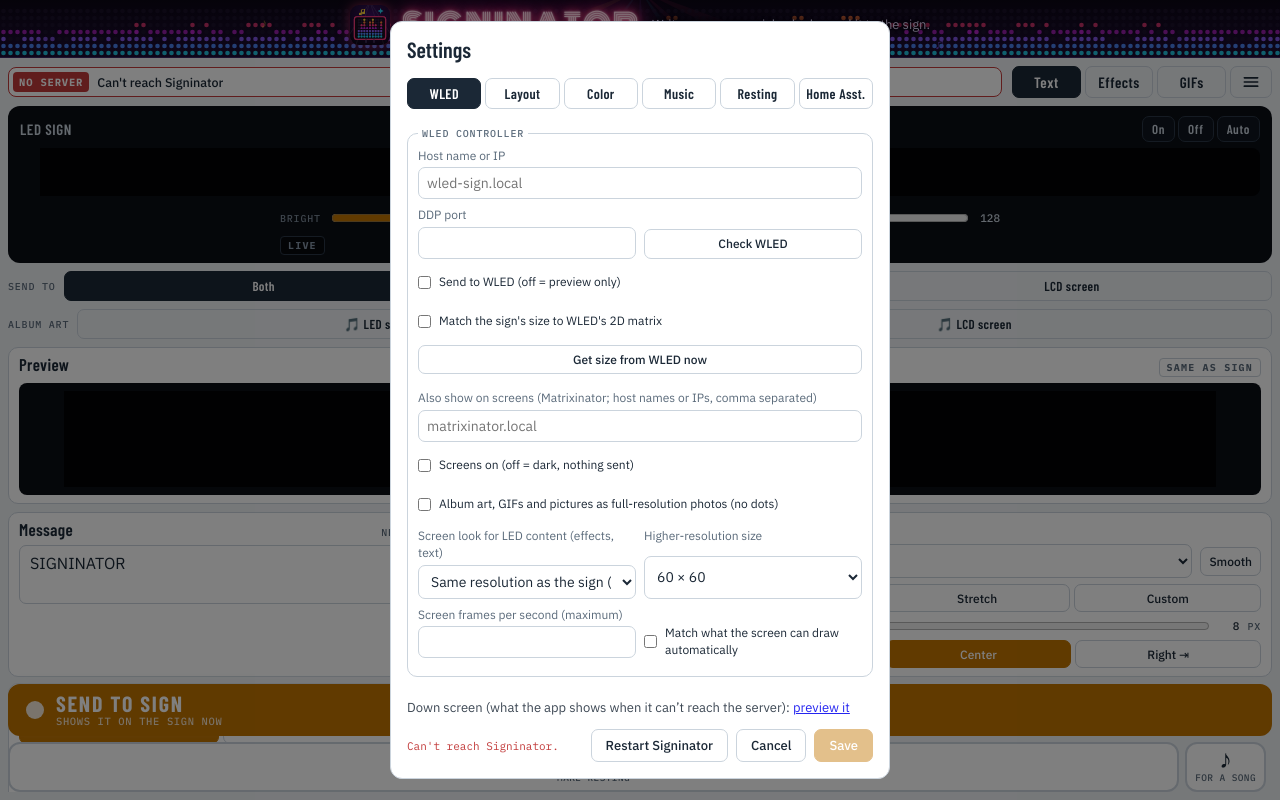
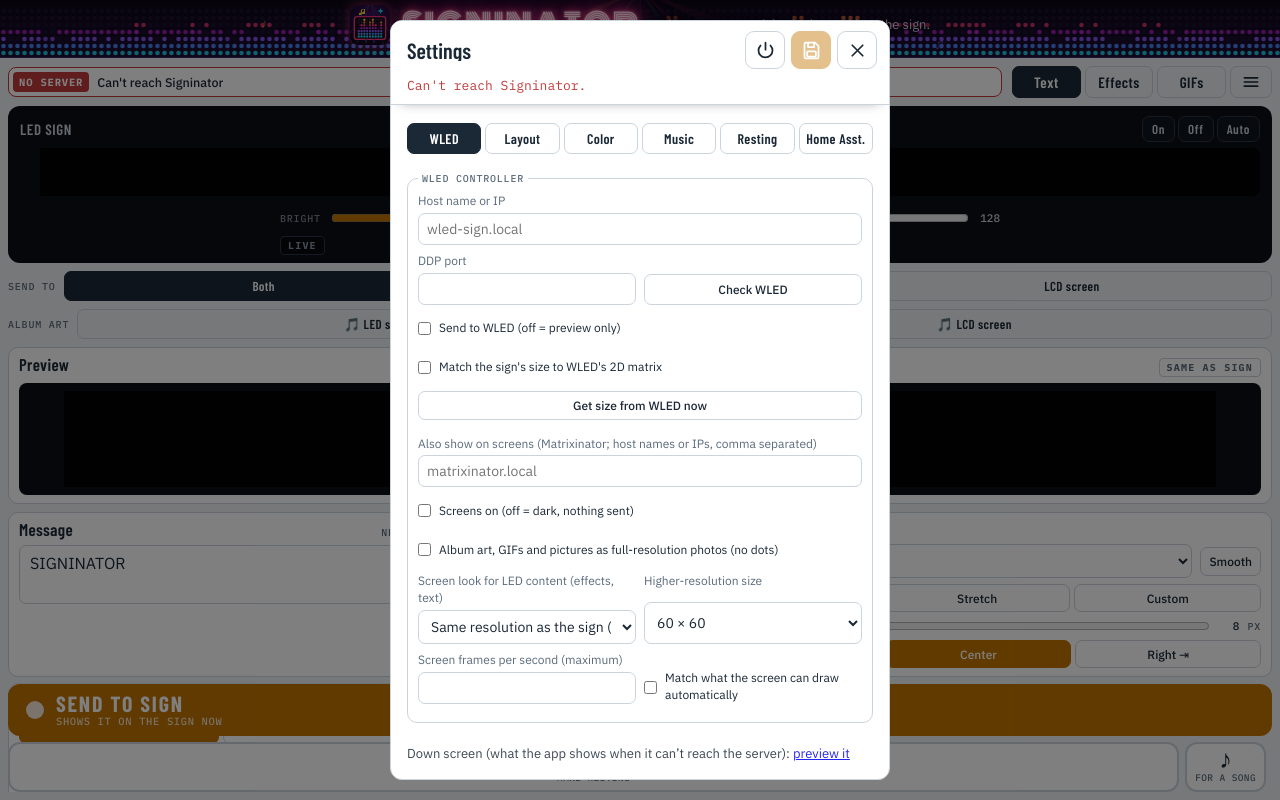
Before and after one commit to thejeffe/signinator, a plain HTML site: page static/index.html in a window 1280 px wide. Both pictures are taken after a click on the button "Open settings". Drawn offline with nearby package versions, Linux system fonts and the light colour scheme; no server answers.

Commit message:
Settings and edit dialogs: a bar that stays at the top while scrolling, with the buttons as icons (save = disk, cancel/done = X, restart = power, save as new = copy, mixer = sliders); words kept as tooltips
Co-Authored-By: Claude Opus 5.5 <noreply@anthropic.com>

```diff
--- /dev/null
+++ b/static/dlgbar.js
@@ -0,0 +1,51 @@
+// Dialog bars: each dialog's title row becomes a bar that stays at the top while the dialog scrolls, holding its
+// buttons as icons (save = a disk, cancel/done = an X, restart, save as new, open in the mixer); the words stay as
+// each button's tooltip and spoken label. The buttons are moved, not copied, so the page's own handlers still run.
+(function () {
+  var S = '<svg viewBox="0 0 24 24" aria-hidden="true" fill="none" stroke="currentColor" stroke-width="2" stroke-linecap="round" stroke-linejoin="round">';
+  var ICON = {
+    save: S + '<path d="M5 3h11l4 4v12a2 2 0 0 1-2 2H6a2 2 0 0 1-2-2V5a2 2 0 0 1 1-2z"/><path d="M8 3v5h7V3"/><rect x="7" y="13" width="10" height="6" rx="1"/></svg>',
+    close: S + '<path d="M6 6l12 12M18 6L6 18"/></svg>',
+    restart: S + '<path d="M12 3v8"/><path d="M6.3 6.3a8 8 0 1 0 11.4 0"/></svg>',
+    copy: S + '<rect x="8" y="8" width="12" height="12" rx="2"/><path d="M16 8V6a2 2 0 0 0-2-2H6a2 2 0 0 0-2 2v8a2 2 0 0 0 2 2h2"/><path d="M14 11v6M11 14h6"/></svg>',
+    mix: S + '<path d="M5 4v16M12 4v16M19 4v16"/><rect x="3" y="7" width="4" height="3" rx="1"/><rect x="10" y="13" width="4" height="3" rx="1"/><rect x="17" y="9" width="4" height="3" rx="1"/></svg>'
+  };
+  function kind(b) {
+    var t = (b.textContent || '').trim().toLowerCase(), id = (b.id || '').toLowerCase();
+    if (/save as new|copy/.test(t)) return 'copy';
+    if (b.type === 'submit' || t === 'save') return 'save';
+    if (/^(cancel|done|close)$/.test(t) || /cancel$|done$/.test(id)) return 'close';
+    if (/^restart/.test(t)) return 'restart';
+    if (/mix-a-lot|mixer/.test(t)) return 'mix';
+    return null;
+  }
+  var ORDER = { mix: 0, copy: 1, restart: 2, save: 3, close: 4 };
+  document.querySelectorAll('dialog').forEach(function (d) {
+    var f = d.querySelector('form'), h = f && f.querySelector('h2'), acts = f && f.querySelector('.acts');
+    if (!h || !acts || f.querySelector('.dlgbar')) return;
+    var bar = document.createElement('div'), tools = document.createElement('div');
+    bar.className = 'dlgbar'; tools.className = 'dlgtools';
+    f.insertBefore(bar, f.firstChild);
+    bar.appendChild(h);
+    bar.appendChild(tools);
+    var btns = [], msgs = [];
+    Array.prototype.forEach.call(acts.querySelectorAll('button'), function (b) { btns.push(b); });
+    Array.prototype.forEach.call(acts.querySelectorAll('.msg'), function (m) { msgs.push(m); });
+    var prev = acts.previousElementSibling;                           // a message line just above the buttons
+    if (prev && prev.classList.contains('msg')) msgs.push(prev);
+    btns.sort(function (a, b) { var ka = kind(a), kb = kind(b); return (ka ? ORDER[ka] : -1) - (kb ? ORDER[kb] : -1); });
+    btns.forEach(function (b) {
+      var k = kind(b);
+      if (k) {
+        var label = (b.textContent || '').trim() || k;
+        if (!b.title) b.title = label;
+        b.setAttribute('aria-label', label);
+        b.innerHTML = ICON[k];
+        b.classList.add('ico', 'ico-' + k);
+      }
+      tools.appendChild(b);
+    });
+    msgs.forEach(function (m) { m.classList.add('dlgmsg'); bar.appendChild(m); });
+    if (!acts.querySelector('button')) acts.remove();
+  });
+})();
--- a/static/index.html
+++ b/static/index.html
@@ -369,5 +369,6 @@
 })();
 </script>
 <script src="/static/downwatch.js" data-ping="/api/version" data-offline="/static/offline.html"></script>
+<script src="/static/dlgbar.js"></script>
 </body>
 </html>
--- a/static/style.css
+++ b/static/style.css
@@ -274,3 +274,17 @@ input[type=color]{width:40px;height:30px;border:1px solid var(--rule);border-rad
 @keyframes tubeFlicker{0%,18%,22%,25%,53%,57%,100%{opacity:1}20%,24%{opacity:.35}55%{opacity:.6}}
 @media (max-width:719px){.banner h1.neontube{font-size:24px}.banner .bnicon{width:32px;height:32px}}
 @media (prefers-reduced-motion:reduce){.banner h1.neontube{animation:none}}
+
+/* dialog bars (dlgbar.js): the title and the buttons, as icons, stuck to the top while the dialog scrolls */
+.dlgbar{position:sticky;z-index:20;display:flex;flex-wrap:wrap;align-items:center;gap:8px 10px;grid-column:1/-1;margin:calc(var(--dp,16px) * -1) calc(var(--dp,16px) * -1) 0;top:var(--dtop,0px);padding:10px 12px 10px var(--dp,16px);background:var(--panel);border-bottom:1px solid var(--rule);box-shadow:0 6px 12px -10px rgba(0,0,0,.5)}
+.dlgbar h2{margin:0!important;flex:1;min-width:0;white-space:nowrap;overflow:hidden;text-overflow:ellipsis}
+.dlgtools{display:flex;gap:6px;align-items:center;flex:none}
+.dlgtools button{flex:none}
+.dlgtools button.ico{width:40px;height:38px;padding:0!important;display:grid;place-items:center;border-radius:9px}
+.dlgtools button.ico svg{width:21px;height:21px}
+.dlgtools button.ico-save{background:var(--accent);border-color:var(--accent);color:var(--on-accent)}
+.dlgtools button.ico-close{background:transparent}
+.dlgtools button:disabled{opacity:.45}
+.dlgbar .dlgmsg{flex-basis:100%;margin:0!important;font-size:13px}
+.dlgbar .dlgmsg:empty{display:none}
+#setDlg,#cueDlg{overflow:auto}
```
